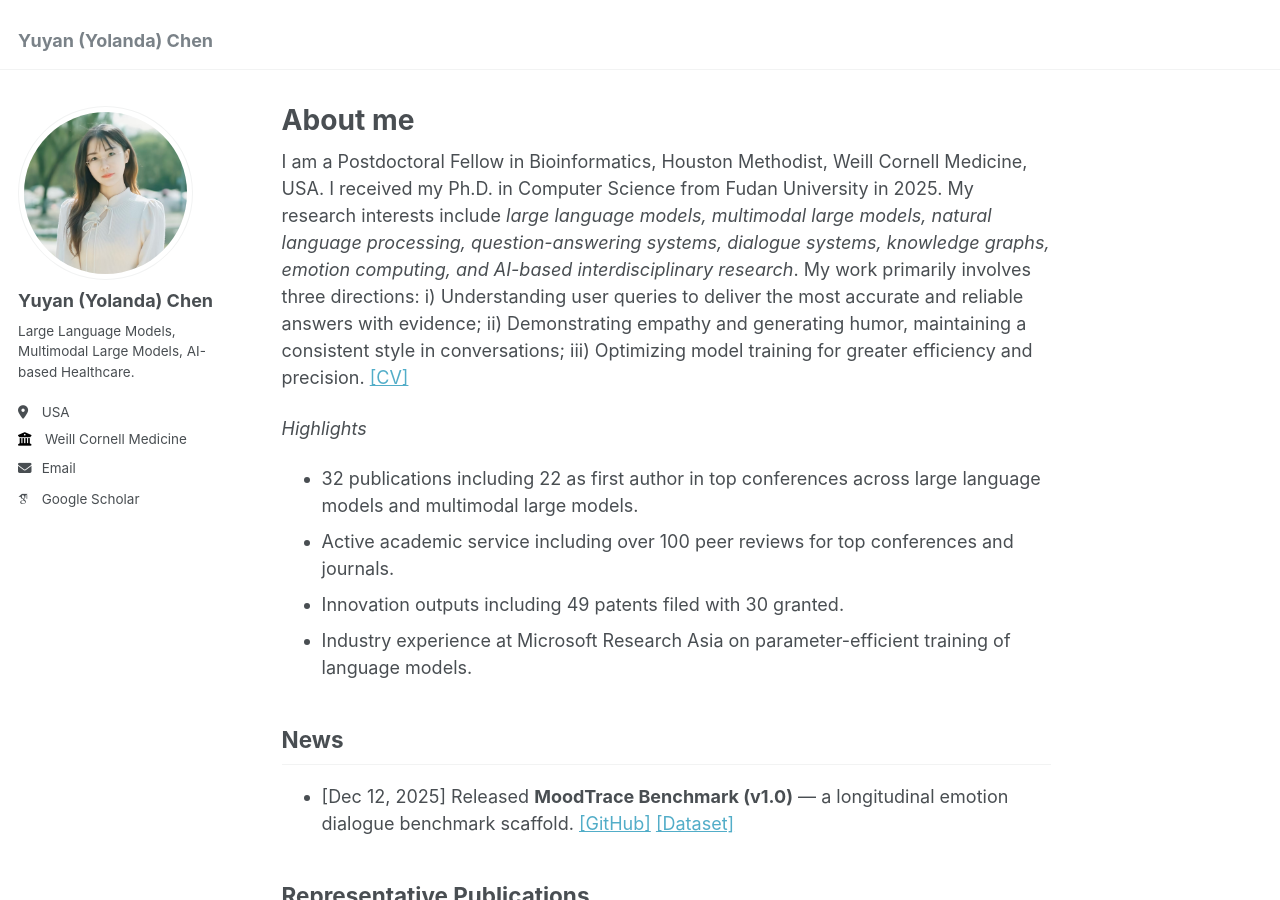
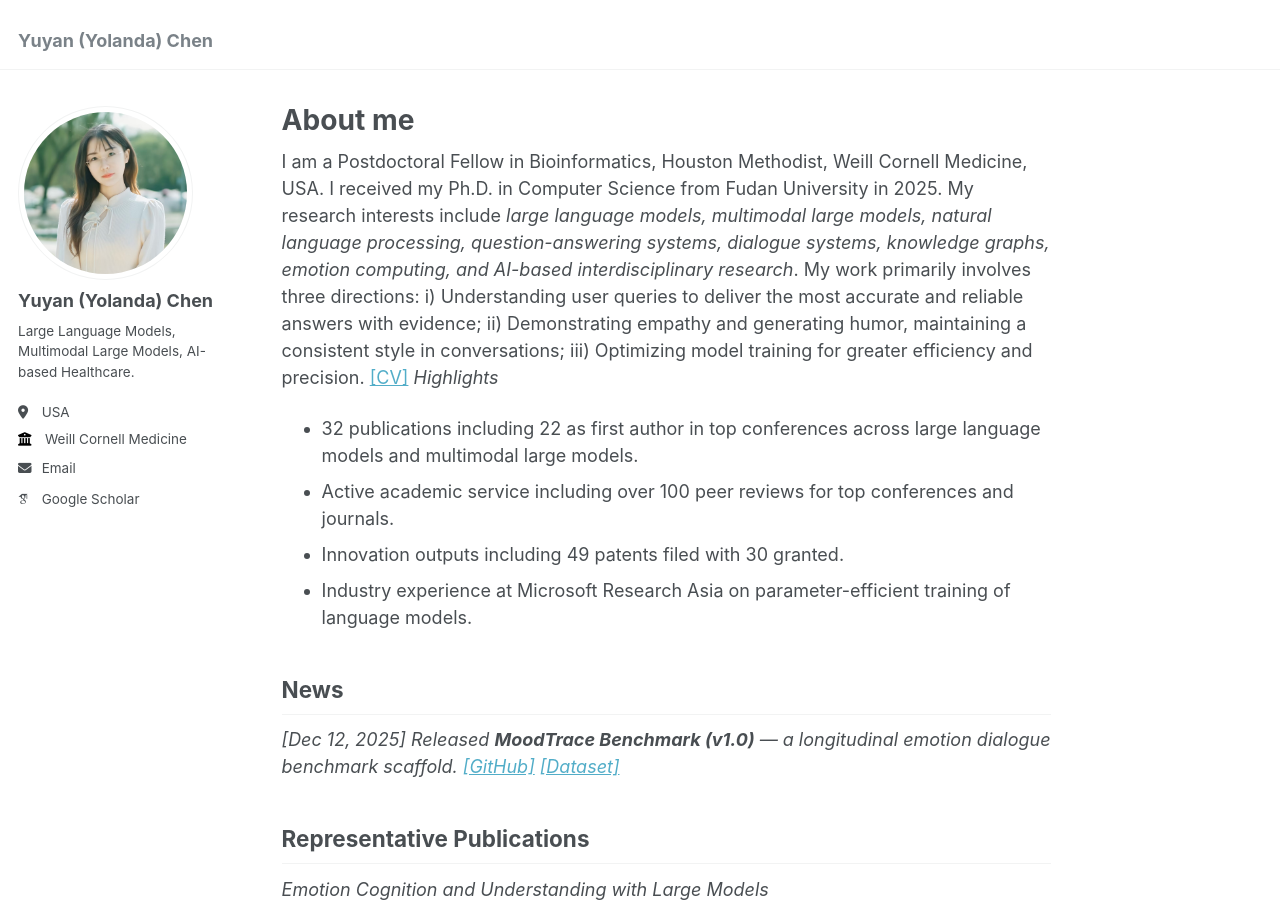
Before and after one commit to Yukyin/Yukyin.github.io, a Jekyll site: the page built from _pages/about.md, in a window 1280 px wide and 900 px high. Built offline with Jekyll 4.4.1, drawn with Linux system fonts in a browser that asks for light colours; some web fonts are replaced.

```diff
--- a/_pages/about.md
+++ b/_pages/about.md
@@ -9,7 +9,6 @@ redirect_from:
 ---
 
 I am a Postdoctoral Fellow in Bioinformatics, Houston Methodist, Weill Cornell Medicine, USA. I received my Ph.D. in Computer Science from Fudan University in 2025. My research interests include <i>large language models, multimodal large models, natural language processing, question-answering systems, dialogue systems, knowledge graphs, emotion computing, and AI-based interdisciplinary research</i>. My work primarily involves three directions: i) Understanding user queries to deliver the most accurate and reliable answers with evidence; ii) Demonstrating empathy and generating humor, maintaining a consistent style in conversations; iii) Optimizing model training for greater efficiency and precision. [[CV]](/files/YYC_new.pdf)
-
 <em>Highlights</em>
 - 32 publications including 22 as first author in top conferences across large language models and multimodal large models.
 - Active academic service including over 100 peer reviews for top conferences and journals.
@@ -21,7 +20,7 @@ I am a Postdoctoral Fellow in Bioinformatics, Houston Methodist, Weill Cornell M
 
 
 ## News
-* [Dec 12, 2025] Released **MoodTrace Benchmark (v1.0)** — a longitudinal emotion dialogue benchmark scaffold. [[GitHub]](https://github.com/Yukyin/moodtrace-benchmark) [[Dataset]](https://huggingface.co/datasets/Yukyin/moodtrace-20d)
+<em>[Dec 12, 2025] Released **MoodTrace Benchmark (v1.0)** — a longitudinal emotion dialogue benchmark scaffold. [[GitHub]](https://github.com/Yukyin/moodtrace-benchmark) [[Dataset]](https://huggingface.co/datasets/Yukyin/moodtrace-20d)</em>
 <!-- Add new items here (keep ~3–8 most recent to avoid clutter). -->
 
 
```
